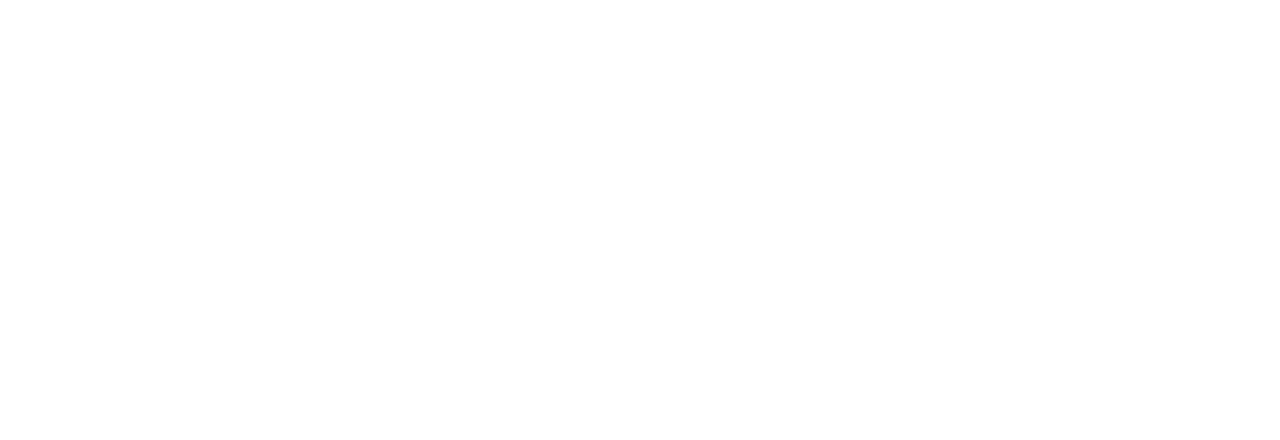
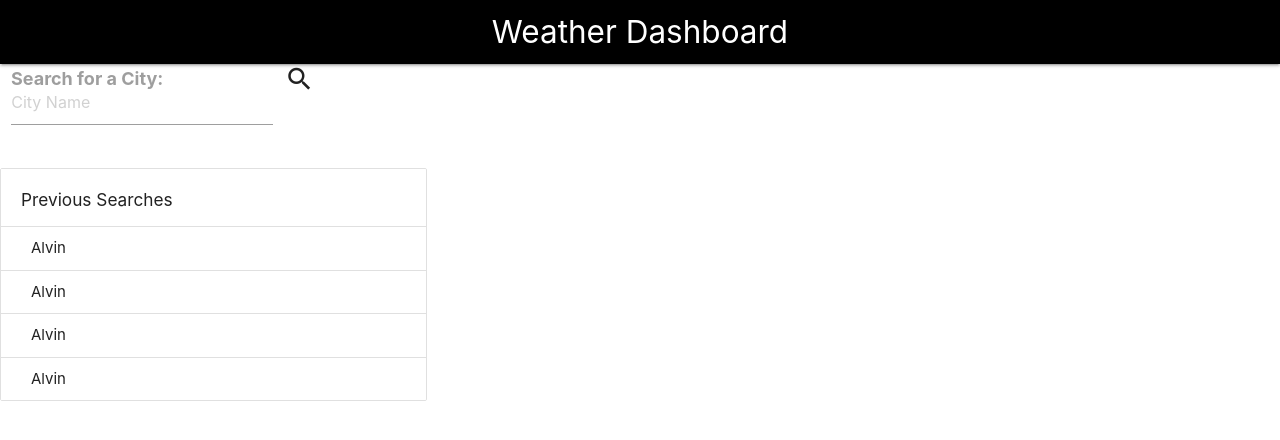
Before and after one commit to lbcessna/hw6-weather-dashboard, a plain HTML site: page index.html in a window 1280 px wide. Drawn offline with nearby package versions, Linux system fonts and the light colour scheme.

Commit message:
Linked Materialize.css and added some structure/styling to the html.

```diff
--- a/index.html
+++ b/index.html
@@ -1,11 +1,74 @@
 <!DOCTYPE html>
 <html lang="en">
+
 <head>
     <meta charset="UTF-8">
     <meta name="viewport" content="width=device-width, initial-scale=1.0">
     <title>Weather Dashboard</title>
+    <link rel="stylesheet" href="https://cdnjs.cloudflare.com/ajax/libs/materialize/1.0.0/css/materialize.min.css">
+    <link href="https://fonts.googleapis.com/icon?family=Material+Icons" rel="stylesheet">
+    <link rel="stylesheet" href="style.css">
 </head>
+
 <body>
+    <header>
+        <nav id="navHeader">
+            <div class="nav-wrapper">
+                <a href="index.html" class="brand-logo center">Weather Dashboard</a>
+            </div>
+        </nav>
+    </header>
 
+    <main class="row" class="col s12" id="main-container">
+        <aside id="search-card" class="col s4">
+            <div class="row">
+                <form class="col s12">
+                    <div class="row">
+                        <div class="input-field col s8">
+                            <input placeholder="City Name" id="city-search" type="text" class="validate">
+                            <label for="city-search">Search for a City:</label>
+                        </div>
+                        <i class="small material-icons">search</i>
+                    </div>
+                </form>
+
+                <article>
+                    <ul class="collection with-header">
+                        <li class="collection-header">
+                            <h6>Previous Searches</h6>
+                        </li>
+                        <li class="collection-item">
+                            <div>Alvin<a href="#!" class="secondary-content"></a>
+                            </div>
+                        </li>
+                        <li class="collection-item">
+                            <div>Alvin<a href="#!" class="secondary-content"></a>
+                            </div>
+                        </li>
+                        <li class="collection-item">
+                            <div>Alvin<a href="#!" class="secondary-content"></a>
+                            </div>
+                        </li>
+                        <li class="collection-item">
+                            <div>Alvin<a href="#!" class="secondary-content"></a>
+                            </div>
+                        </li>
+                    </ul>
+                </article>
+            </div>
+        </aside>
+    </main>
+
+
+
+
+
+
+    <script src="https://code.jquery.com/jquery-3.4.1.min.js"></script>
+    <script src="https://cdnjs.cloudflare.com/ajax/libs/moment.js/2.24.0/moment.min.js"></script>
+    <script src="https://cdnjs.cloudflare.com/ajax/libs/materialize/1.0.0/js/materialize.min.js"></script>
+    <script src="https://cdn.jsdelivr.net/npm/chart.js@2.8.0"></script>
+    <script src="script.js"></script>
 </body>
+
 </html>
--- a/style.css
+++ b/style.css
@@ -0,0 +1,9 @@
+nav {
+    background-color: black;
+    color: white;
+}
+
+.input-field>label {
+    font-size: 1.5rem;
+    font-weight: bold;
+}
```
